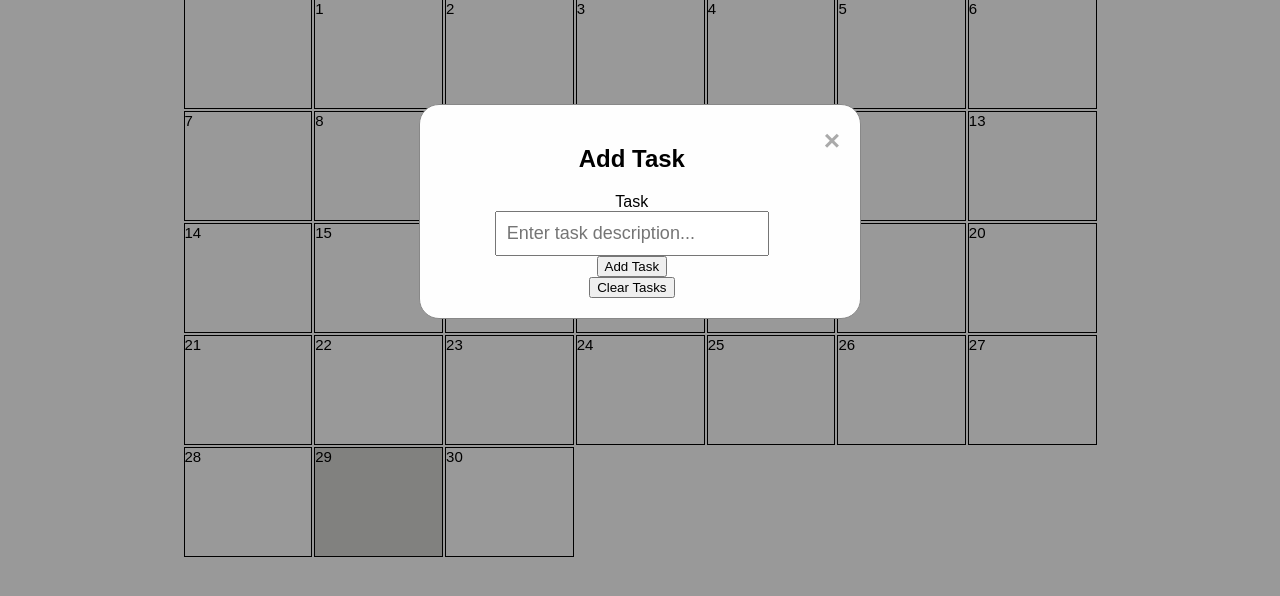
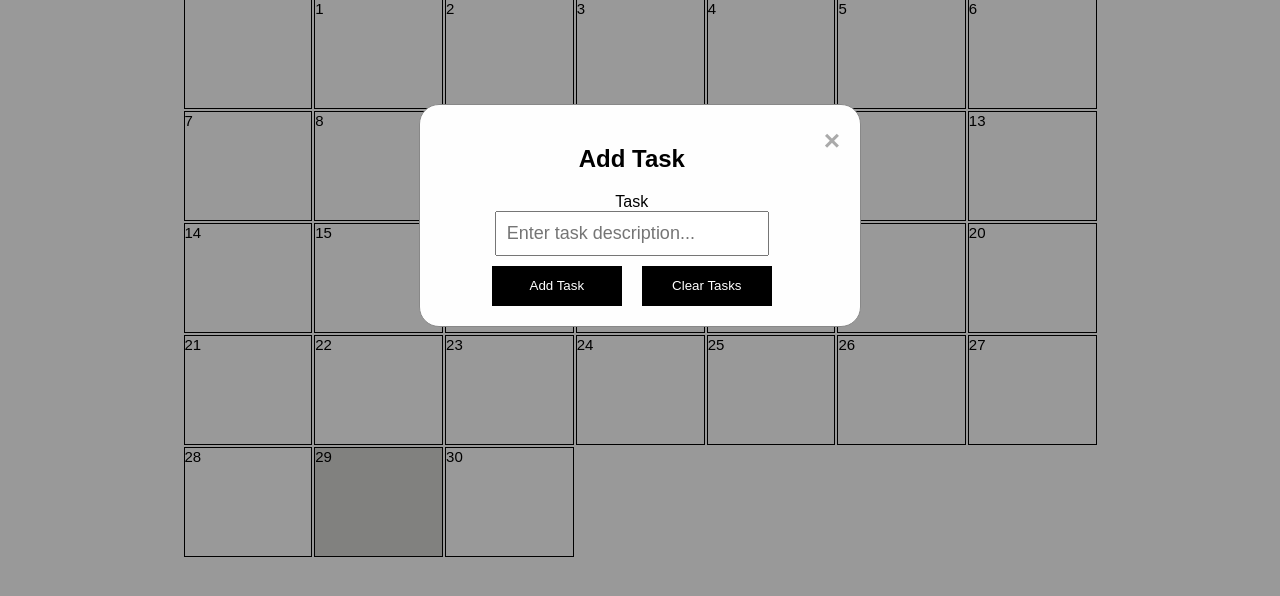
Before and after one commit to mikemarse/TaskTrax, a website: page public/calendar.html in a window 1280 px wide. Both pictures are taken after a click on the element "10". Shown: the part 88-684 px from the top of the page. Drawn offline with Linux system fonts and the light colour scheme.

Commit message:
Fixed UI for modal

```diff
--- a/public/calendar.html
+++ b/public/calendar.html
@@ -115,6 +115,27 @@
 			background-color: rgba(0, 0, 0, 0.8);
 		}
 
+		.input-btn-div {
+			display: flex;
+			border-radius: 5px;
+			margin-top: 10px;
+			gap: 20px;
+		}
+
+		.input-btn-div button {
+			width: 130px;
+			height: 40px;
+			background-color: black;
+			color: white;
+			cursor: pointer;
+			outline: none;
+			border: none;
+		}
+
+		.input-btn-div button:hover {
+			background-color: rgba(0, 0, 0, 0.8);
+		}
+
     .close {
         color: #aaa;
         float: right;
@@ -156,9 +177,11 @@
 						<h2>Add Task</h2>
 						<label for="taskInput">Task</label>
 						<input type="text" id="taskInput" class="taskInput" placeholder="Enter task description...">
-						<button onclick="addTask()">Add Task</button>
-                        <button onclick="clearTasks()">Clear Tasks</button>
-                        <div class="task-list"></div> <!-- Add this element to display tasks in the modal -->
+						<div class="input-btn-div">
+							<button onclick="addTask()">Add Task</button>
+							<button onclick="clearTasks()">Clear Tasks</button>
+						</div>
+						<div class="task-list"></div> <!-- Add this element to display tasks in the modal -->
 					</div>
 				</div>
 			</div>
@@ -393,7 +416,7 @@ function clearTasks() {
     }
 
     function AdminFunction() {
-        window.location.href = "administrator.html";
+        window.location.href = "/administrator";
     }
 </script>
 
--- a/routes/pages.js
+++ b/routes/pages.js
@@ -11,7 +11,7 @@ router.get("/", (req, res) => {
 });
 
 router.get("/calendar", requireAuth, (req, res) => {
-	res.sendFile(path.join(__dirname, '../public/caltest.html'));
+	res.sendFile(path.join(__dirname, '../public/calendar.html'));
 });
 
 router.get("/register", (req, res) => {
```
